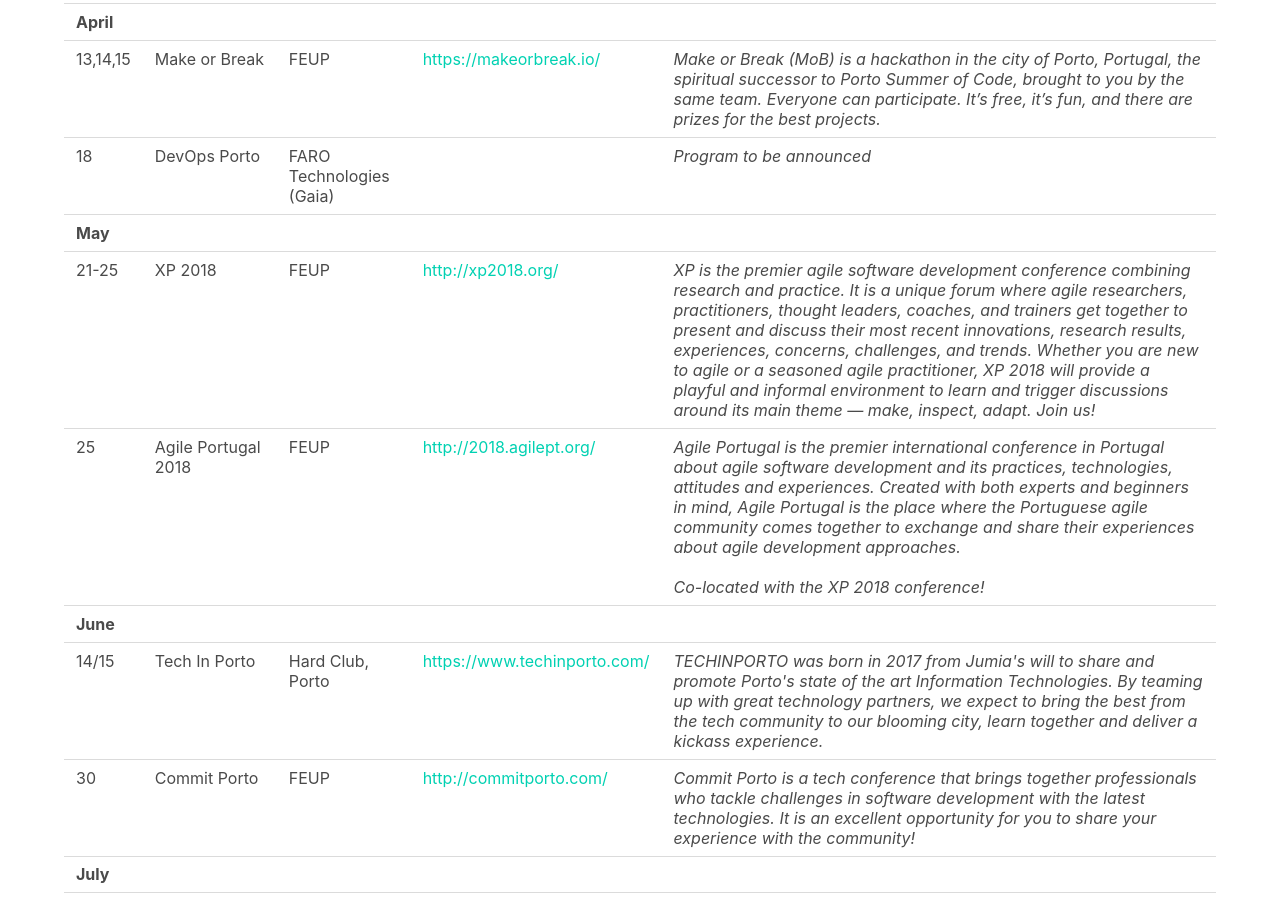
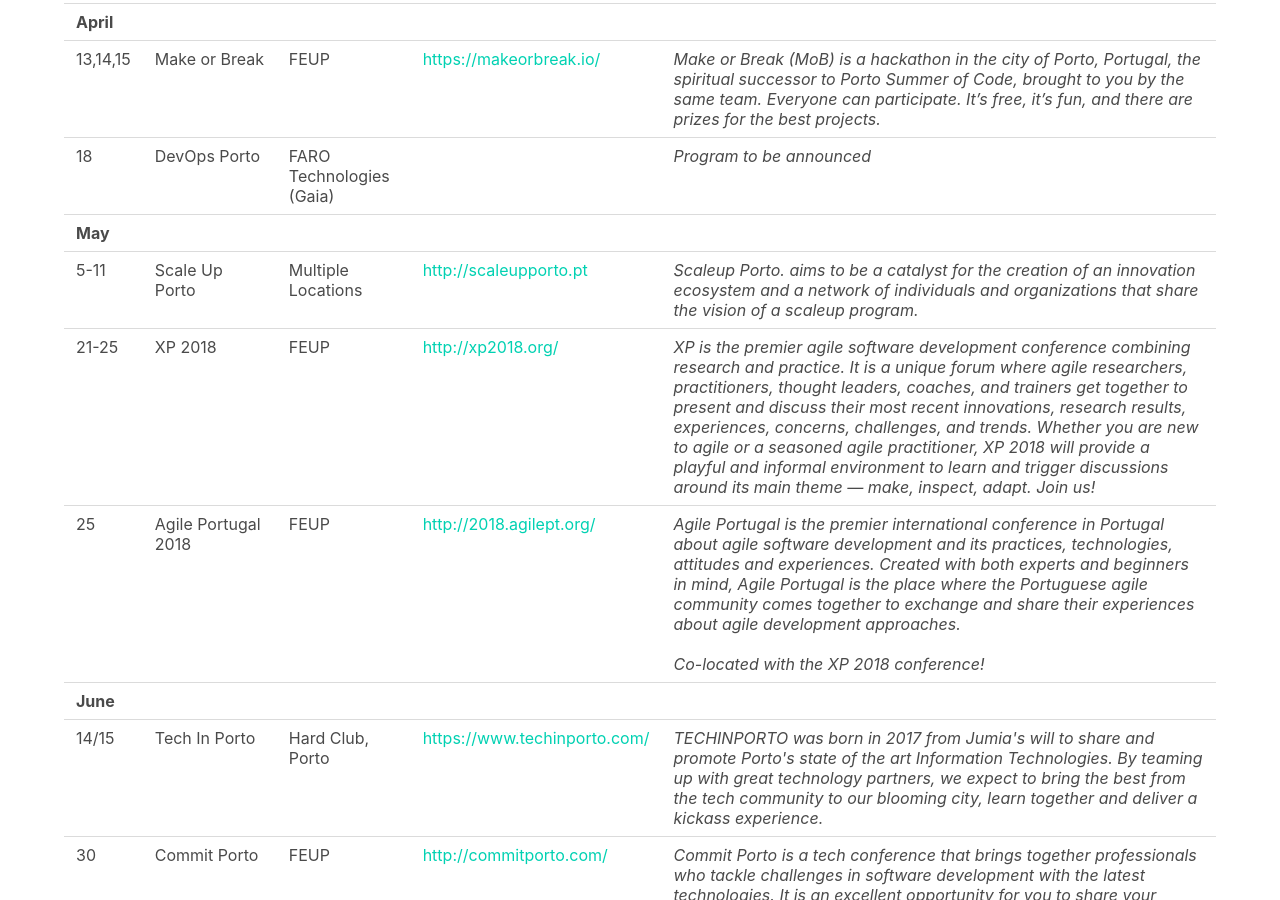
Before and after one commit to DevOpsPorto/devopsporto.github.io, a Jekyll site: the page built from events.html, in a window 1280 px wide and 900 px high, scrolled down 2293 px. Built offline with Jekyll 4.4.1, drawn with Linux system fonts in a browser that asks for light colours.

Commit message:
add scale up porto

```diff
--- a/events.html
+++ b/events.html
@@ -250,6 +250,17 @@
             </td>
         </tr>
         <tr>
+            <td>5-11</td>
+            <td>Scale Up Porto</td>
+            <td>Multiple Locations</td>
+            <td>
+                <a href="http://scaleupporto.pt" target="_blank">http://scaleupporto.pt</a>
+            </td>
+            <td>
+                <i>Scaleup Porto. aims to be a catalyst for the creation of an innovation ecosystem and a network of individuals and organizations that share the vision of a scaleup program.</i>
+            </td>
+        </tr>
+        <tr>
             <td>21-25</td>
             <td>XP 2018</td>
             <td>FEUP</td>
```
